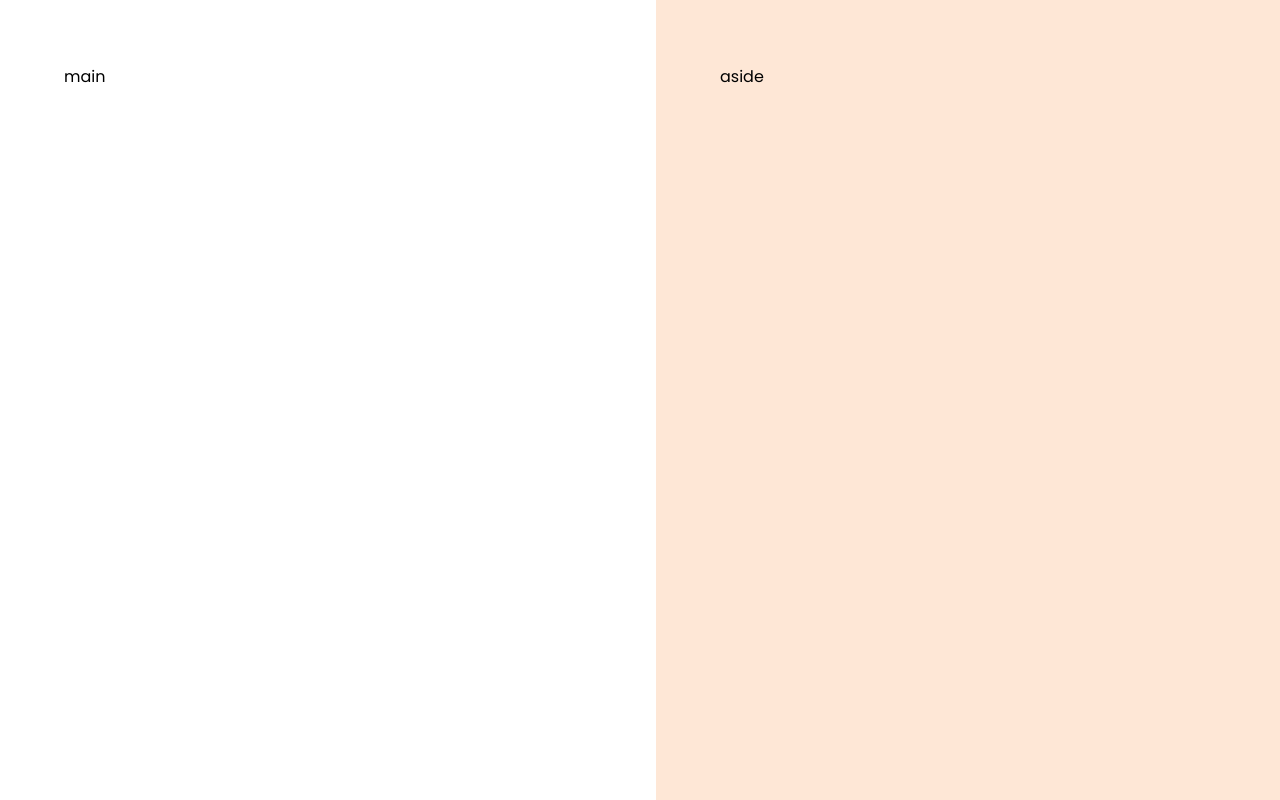
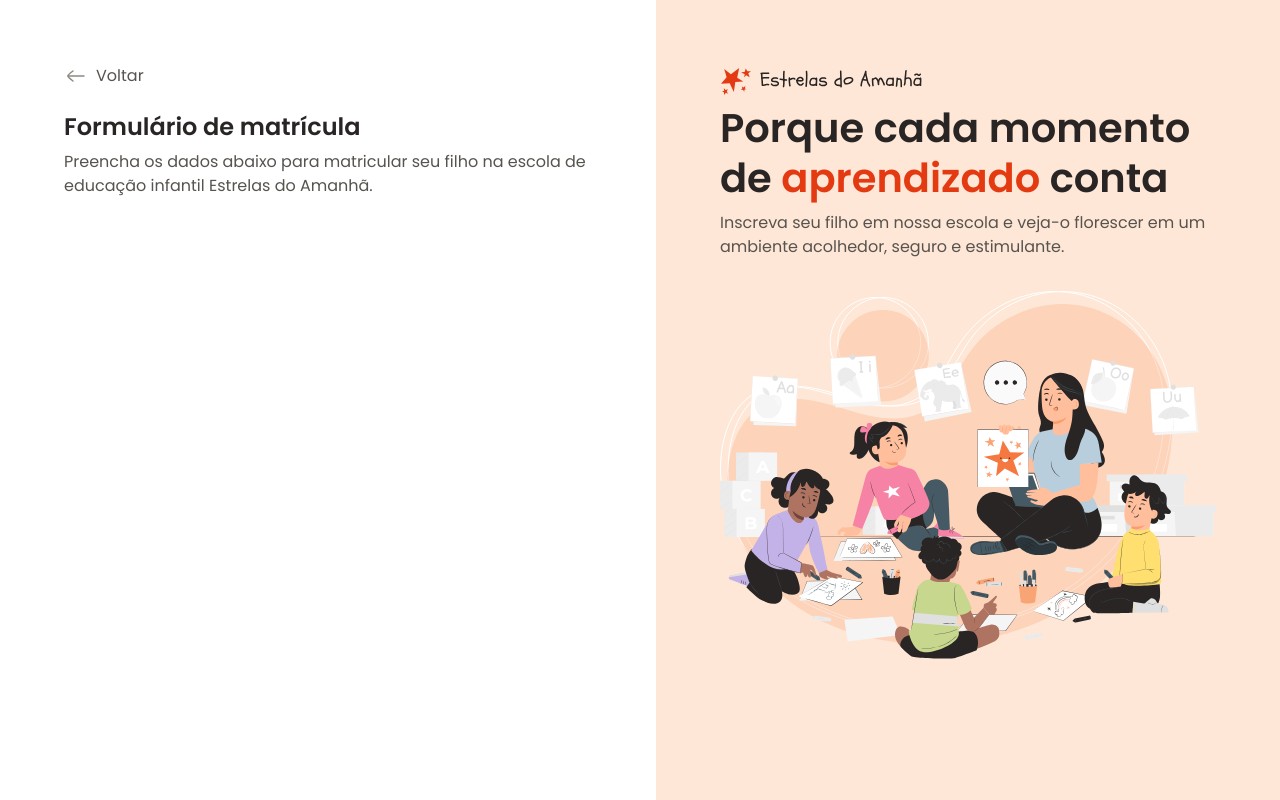
Before and after one commit to yJeanx11x/FormularioDeMatricula-1.1, a plain HTML site: page index.html in a window 1280 px wide. Drawn offline with Linux system fonts and the light colour scheme.

Commit message:
conteúdo aside e conteúdo inicial do main

```diff
--- a/index.html
+++ b/index.html
@@ -17,15 +17,30 @@
   </head>
   <body>
 <div id="app">
+
   <main>
     <div class="main-container">
-      main
+<div class="back">
+  <img src="assets/icons/arrow-left-02.svg" alt="ícone de voltar" srcset="">
+  <span>Voltar</span>
+</div>
+<h1>Formulário de matrícula</h1>
+<p>Preencha os dados abaixo para matricular seu filho na escola de educação infantil Estrelas do Amanhã.</p>
     </div>
 
   </main>
 
   <aside>
-    <div class="aside-container">aside</div>
+    <div class="aside-container">
+      <header>
+        <img src="assets/logo.svg" alt="logo de estrelas e escrito estrelas do amanhã">
+        <h2>Porque cada momento de <span>aprendizado</span> conta</h2>
+        <p>Inscreva seu filho em nossa escola e veja-o florescer em um ambiente acolhedor, seguro e estimulante.</p>
+      </header>
+      <img src="assets/ilustração.svg" alt="ilustração converçando com criança" srcset="">
+    </div>
+
+
   </aside>
 
 </div>
--- a/style/global.css
+++ b/style/global.css
@@ -6,12 +6,20 @@
       }
       body{
         overflow: hidden;
+        font: var(--text);
+        color:var(--text-secondary);
+      }
+      h1,h2{
+        color: var(--text-primary);
       }
       a {
         text-decoration: none;
         color: var(--text-secondary);
       }
-
+      img{
+        max-width: 100%;
+        height: auto;
+      }
       :root {
         /* Brand */
         --brand-light: #f67841;
--- a/style/layout.css
+++ b/style/layout.css
@@ -12,11 +12,34 @@ main{
                 max-width: 33rem;
                 margin-left: auto;
         }
+        .back{
+                display: flex;
+                align-items: center;
+                gap: .5rem;
+                margin-bottom: 1.5rem;
+        }
+        h1{
+                font:600 1.5rem/1.25 var(--font-family);
+                margin-bottom: .5rem;
+        }
 }
 aside{
         background-color: var(--surface-secondary);
         padding: 4rem;
+
         .aside-container{
                 max-width: 31rem;
+                > img {
+                        margin-top: 2rem;
+                }
         }
+
+        h2{
+                font:600 2.5rem/1.25 var(--font-family);
+                margin-bottom: .5rem;
+                span{
+                        color: var(--text-highlight);
+                }
+        }
+
 }
```
